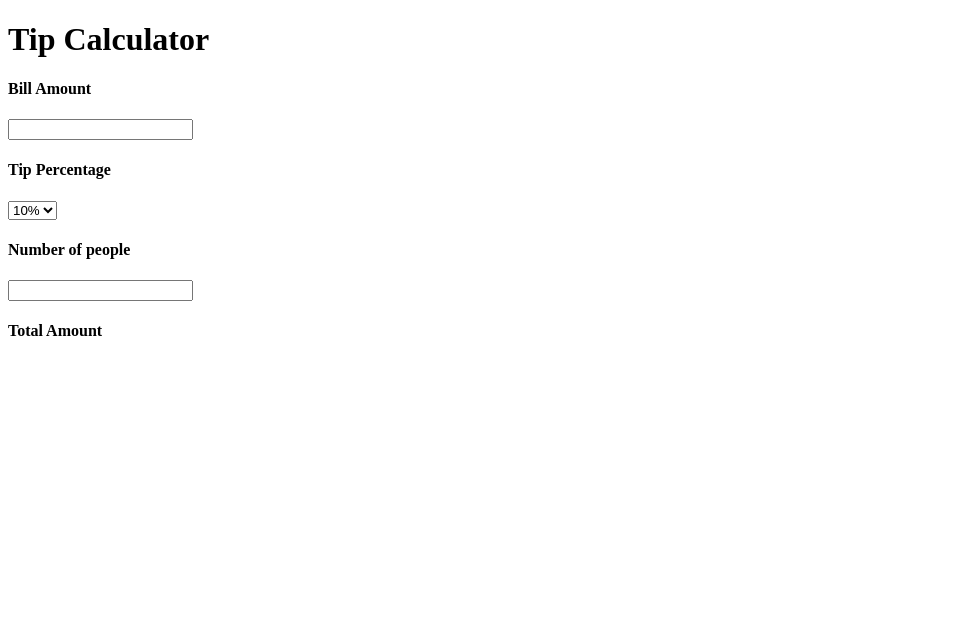
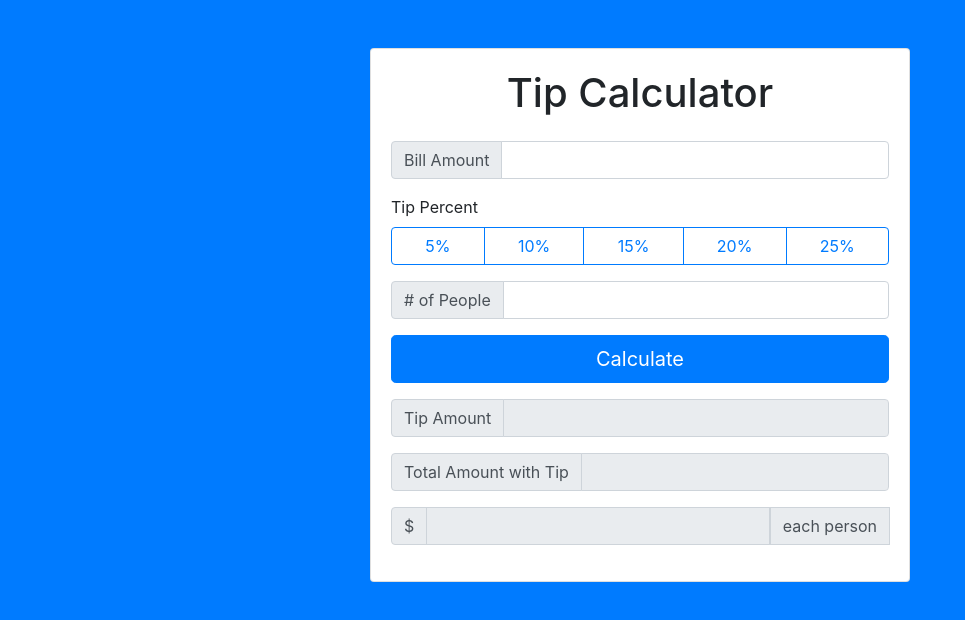
Before and after one commit to bingnayang/TipCalculator, a plain HTML site: page index.html in a window 1280 px wide. Shown: the whole page, without its empty margins (0-965 px from the left). Drawn offline with nearby package versions, Linux system fonts and the light colour scheme.

Commit message:
refactor UI

```diff
--- a/index.html
+++ b/index.html
@@ -4,25 +4,81 @@
     <meta charset="UTF-8">
     <meta name="viewport" content="width=device-width, initial-scale=1.0">
     <meta http-equiv="X-UA-Compatible" content="ie=edge">
+    <!-- Bootstrap CSS -->
+    <link rel="stylesheet" href="https://stackpath.bootstrapcdn.com/bootstrap/4.4.1/css/bootstrap.min.css" integrity="sha384-Vkoo8x4CGsO3+Hhxv8T/Q5PaXtkKtu6ug5TOeNV6gBiFeWPGFN9MuhOf23Q9Ifjh" crossorigin="anonymous">
+    <!-- External CSS  -->
     <link rel="stylesheet" href="styles.css">
     <title>Tip Calculator</title>
 </head>
-<body>
+<body class="bg-primary">
     <div class="container">
-        <h1>Tip Calculator</h1>
-        <h4>Bill Amount</h4>
-        <input type="text">
-        <h4>Tip Percentage</h4>
-        <select id="tipPercent">
-            <option value="10">10%</option>
-            <option value="15">15%</option>
-            <option value="20">20%</option>
-            <option value="25">25%</option>
-        </select>
-        <h4>Number of people</h4>
-        <input type="text">
-        <h4>Total Amount</h4>
-        <div id="totalAmount"></div>
+        <div class="row">
+            <div class="col-md-6 mx-auto">
+                <div class="card card-body text-center mt-5">
+                    <h1 class="heading display-5 pb-3">Tip Calculator</h1>
+                    <!-- Form Section -->
+                    <form action="" id="tipForm">
+                        <div class="input-group mb-3">
+                            <div class="input-group-prepend">
+                              <span class="input-group-text">Bill Amount</span>
+                            </div>
+                            <input type="number" id="billAmount" class="form-control" aria-describedby="addon-wrapping">
+                        </div>
+                        <div class="input-group mb-3">
+                            <div class="input-group-prepend">
+                                <label for="exampleInputEmail1">Tip Percent</label>
+                            </div>
+                            <div class="btn-group btn-block" role="group" aria-label="Basic example">
+                                <button type="button" class="btn btn-outline-primary">5%</button>
+                                <button type="button" class="btn btn-outline-primary">10%</button>
+                                <button type="button" class="btn btn-outline-primary">15%</button>
+                                <button type="button" class="btn btn-outline-primary">20%</button>
+                                <button type="button" class="btn btn-outline-primary">25%</button>
+                            </div>
+                        </div>
+                        <div class="input-group mb-3">
+                            <div class="input-group-prepend">
+                              <span class="input-group-text"># of People</span>
+                            </div>
+                            <input type="number" id="numberPerson"class="form-control" aria-describedby="addon-wrapping">
+                        </div>
+                        <button type="submit" class="btn btn-primary btn-lg btn-block mb-3">Calculate</button>
+                    </form>
+                    <!-- Display calculation result section -->
+                    <div class="result">
+                        <div class="input-group mb-3">
+                            <div class="input-group-prepend">
+                              <span class="input-group-text">Tip Amount</span>
+                            </div>
+                            <input type="number" id="resultTip" class="form-control" aria-describedby="addon-wrapping" disabled>
+                        </div>
+                        <div class="input-group mb-3">
+                            <div class="input-group-prepend">
+                              <span class="input-group-text">Total Amount with Tip</span>
+                            </div>
+                            <input type="number" id="resultAmount" class="form-control" aria-describedby="addon-wrapping" disabled>
+                        </div>
+                        <div class="input-group mb-3">
+                            <div class="input-group-prepend">
+                              <span class="input-group-text">$</span>
+                            </div>
+                            <input type="number" id="resultEach" class="form-control" aria-describedby="addon-wrapping" disabled>
+                            <div class="input-group-prepend">
+                                <span class="input-group-text">each person</span>
+                            </div>
+                        </div>
+                    </div>
+                </div>
+            </div>
+        </div>
     </div>
+
+    <!-- Optional JavaScript -->
+    <!-- jQuery first, then Popper.js, then Bootstrap JS -->
+    <script src="https://code.jquery.com/jquery-3.2.1.slim.min.js" integrity="sha384-KJ3o2DKtIkvYIK3UENzmM7KCkRr/rE9/Qpg6aAZGJwFDMVNA/GpGFF93hXpG5KkN" crossorigin="anonymous"></script>
+    <script src="https://cdnjs.cloudflare.com/ajax/libs/popper.js/1.12.3/umd/popper.min.js" integrity="sha384-vFJXuSJphROIrBnz7yo7oB41mKfc8JzQZiCq4NCceLEaO4IHwicKwpJf9c9IpFgh" crossorigin="anonymous"></script>
+    <script src="https://maxcdn.bootstrapcdn.com/bootstrap/4.0.0-beta.2/js/bootstrap.min.js" integrity="sha384-alpBpkh1PFOepccYVYDB4do5UnbKysX5WZXm3XxPqe5iKTfUKjNkCk9SaVuEZflJ" crossorigin="anonymous"></script>
+    <!-- External JS File -->
+    <script src="script.js"></script>
 </body>
 </html>
```
